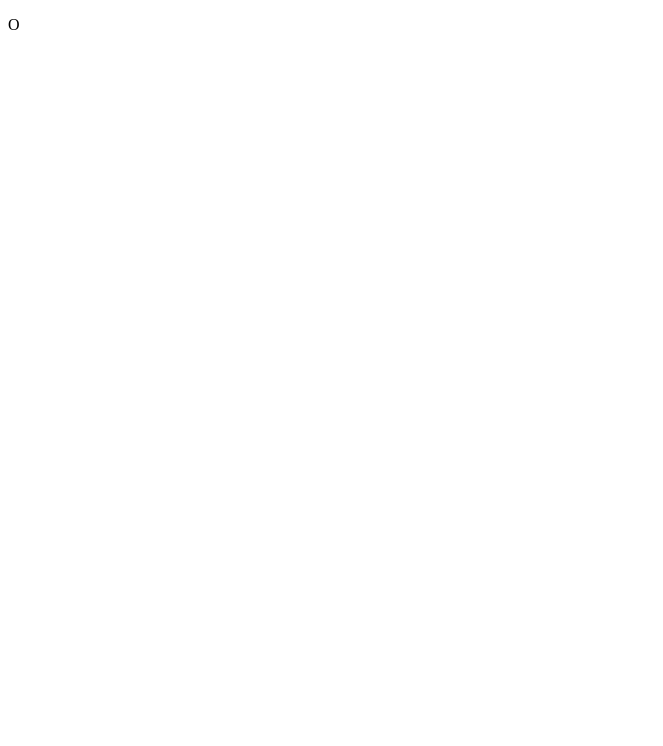
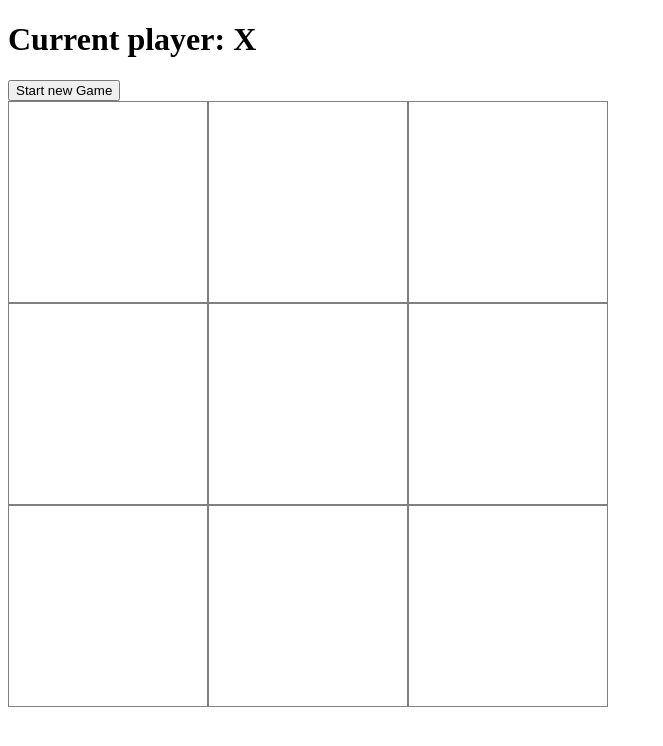
Before and after one commit to JayMartMedia/ng-tic-tac-toe, an Angular app: page / in a window 1280 px wide. Shown: the top 746 px of the page, without its empty margins (0-663 px from the left). Built offline with nearby package versions, Linux system fonts and the light colour scheme.

Commit message:
feat(board): add squares to board

```diff
--- a/src/app/app.component.html
+++ b/src/app/app.component.html
@@ -1,2 +1,2 @@
-<app-square [value]="'O'"></app-square>
+<app-board></app-board>
 <router-outlet></router-outlet>
--- a/src/app/board/board.component.html
+++ b/src/app/board/board.component.html
@@ -1 +1,13 @@
-<p>board works!</p>
+<h1>Current player: {{player}}</h1>
+
+<button (click)="newGame()">Start new Game</button>
+
+<h2 *ngIf="winner">The winner is: {{winner}}</h2>
+
+<main>
+    <app-square
+        *ngFor="let val of squares; let i = index"
+        [value]="val"
+        (click)="makeMove(i)"
+    ></app-square>
+</main>
--- a/src/app/board/board.component.scss
+++ b/src/app/board/board.component.scss
@@ -0,0 +1,10 @@
+main {
+    display: grid;
+    grid-template-columns: 200px 200px 200px;
+    grid-gap: 0px
+}
+
+app-square {
+    border: 1px gray solid;
+    height: 200px;
+}
```
